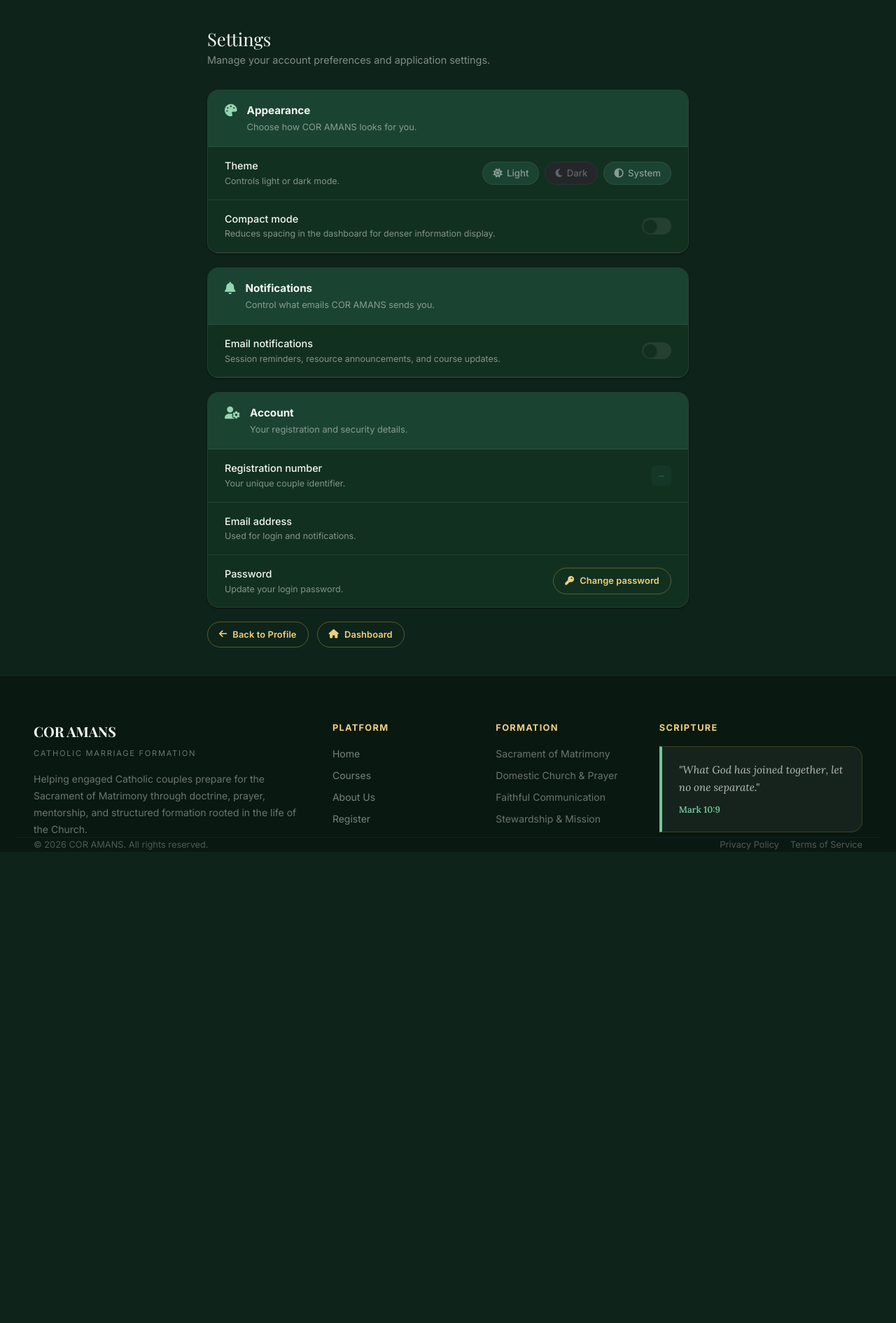
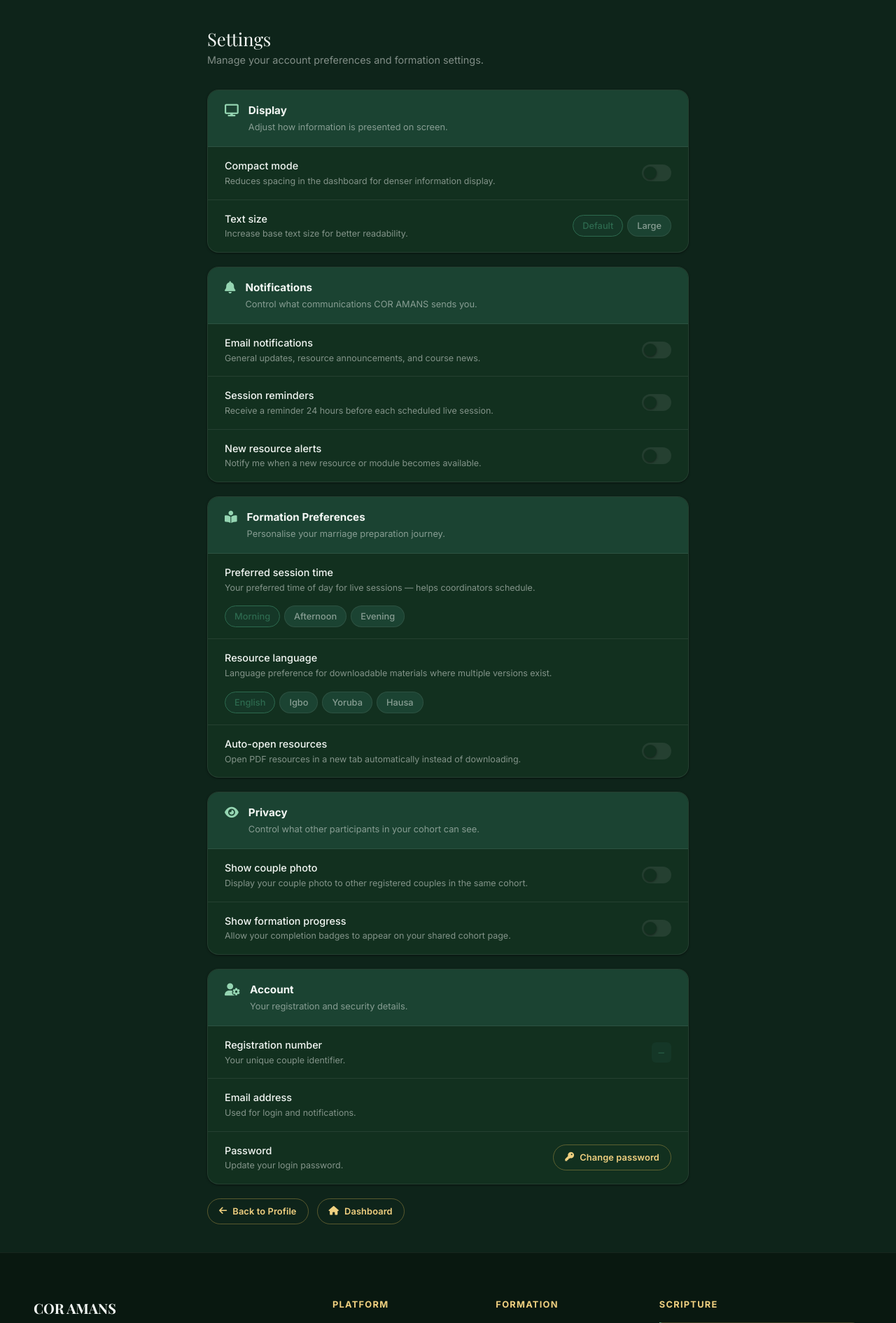
Before and after one commit to DonIzzy01/COR_AMANS, a Flask app: template templates/settings.html in a window 1280 px wide. Shown: the part 78-1968 px from the top of the page at 70% size. Before the commit the page ends 1292 px from the top, so only its background shows below. Run offline with Flask 3, Linux system fonts and the light colour scheme; the template is opened without the code that fills it, so the values that code supplies are empty; some libraries are stand-ins or nearby versions; some web fonts are replaced.

Commit message:
CLV 09/07/2026

```diff
--- a/templates/layout.html
+++ b/templates/layout.html
@@ -88,7 +88,6 @@
           {% endif %}
           <a href="{{ url_for('dashboard') }}" class="nav-link" role="menuitem">Dashboard</a>
           <a href="{{ url_for('profile') }}"   class="nav-link" role="menuitem">Profile</a>
-          <a href="{{ url_for('settings') }}" class="nav-link" role="menuitem" title="Settings"><i class="fas fa-gear"></i></a>
           <span id="net-quality" title="Connection quality"></span>
           <button id="theme-toggle" class="btn btn-ghost btn-sm" aria-label="Toggle dark mode" title="Toggle dark mode" style="padding:6px 10px;">
             <i class="fas fa-moon" id="theme-icon"></i>
--- a/templates/profile.html
+++ b/templates/profile.html
@@ -114,6 +114,9 @@
         <a href="{{ url_for('change_password') }}" class="btn btn-ghost btn-sm">
           <i class="fas fa-key"></i> Change Password
         </a>
+        <a href="{{ url_for('settings') }}" class="btn btn-ghost btn-sm">
+          <i class="fas fa-sliders"></i> Settings
+        </a>
         {% if user.is_paid %}
         <a href="{{ url_for('dashboard') }}" class="btn btn-primary btn-sm">
           <i class="fas fa-house"></i> Dashboard
--- a/templates/settings.html
+++ b/templates/settings.html
@@ -6,31 +6,16 @@
 
   <div style="margin-bottom:2rem;">
     <h1 style="font-size:1.6rem;margin-bottom:0.25rem;">Settings</h1>
-    <p style="color:var(--muted);font-size:0.9rem;">Manage your account preferences and application settings.</p>
+    <p style="color:var(--muted);font-size:0.9rem;">Manage your account preferences and formation settings.</p>
   </div>
 
-  <!-- ── Appearance ────────────────────────────────────── -->
-  <div class="settings-card" id="appearance">
+  <!-- ── Display ──────────────────────────────────────── -->
+  <div class="settings-card" id="display">
     <div class="settings-card__header">
-      <i class="fas fa-palette" style="color:var(--sage);"></i>
+      <i class="fas fa-display" style="color:var(--sage);"></i>
       <div>
-        <div class="settings-card__title">Appearance</div>
-        <div class="settings-card__desc">Choose how COR AMANS looks for you.</div>
-      </div>
-    </div>
-
-    <div class="settings-row">
-      <div class="settings-row__label">
-        <span>Theme</span>
-        <span class="settings-row__hint">Controls light or dark mode.</span>
-      </div>
-      <div class="theme-options" id="theme-picker">
-        {% for val, label, icon in [('light','Light','fa-sun'),('dark','Dark','fa-moon'),('system','System','fa-circle-half-stroke')] %}
-        <button class="theme-opt {{ 'active' if prefs.theme == val }}" data-theme="{{ val }}">
-          <i class="fas {{ icon }}"></i>
-          <span>{{ label }}</span>
-        </button>
-        {% endfor %}
+        <div class="settings-card__title">Display</div>
+        <div class="settings-card__desc">Adjust how information is presented on screen.</div>
       </div>
     </div>
 
@@ -44,6 +29,18 @@
         <span class="toggle-track"></span>
       </label>
     </div>
+
+    <div class="settings-row" style="border-bottom:none;">
+      <div class="settings-row__label">
+        <span>Text size</span>
+        <span class="settings-row__hint">Increase base text size for better readability.</span>
+      </div>
+      <div class="pill-group" id="text-size-picker">
+        {% for val, label in [('default','Default'),('large','Large')] %}
+        <button class="pill-opt {{ 'active' if (prefs.text_size or 'default') == val }}" data-value="{{ val }}" data-pref="text_size">{{ label }}</button>
+        {% endfor %}
+      </div>
+    </div>
   </div>
 
   <!-- ── Notifications ─────────────────────────────────── -->
@@ -52,17 +49,118 @@
       <i class="fas fa-bell" style="color:var(--sage);"></i>
       <div>
         <div class="settings-card__title">Notifications</div>
-        <div class="settings-card__desc">Control what emails COR AMANS sends you.</div>
+        <div class="settings-card__desc">Control what communications COR AMANS sends you.</div>
       </div>
     </div>
 
     <div class="settings-row">
       <div class="settings-row__label">
         <span>Email notifications</span>
-        <span class="settings-row__hint">Session reminders, resource announcements, and course updates.</span>
+        <span class="settings-row__hint">General updates, resource announcements, and course news.</span>
       </div>
       <label class="toggle-switch">
         <input type="checkbox" id="email-notifications" {{ 'checked' if prefs.email_notifications }}>
+        <span class="toggle-track"></span>
+      </label>
+    </div>
+
+    <div class="settings-row">
+      <div class="settings-row__label">
+        <span>Session reminders</span>
+        <span class="settings-row__hint">Receive a reminder 24 hours before each scheduled live session.</span>
+      </div>
+      <label class="toggle-switch">
+        <input type="checkbox" id="session-reminders" {{ 'checked' if prefs.session_reminders }}>
+        <span class="toggle-track"></span>
+      </label>
+    </div>
+
+    <div class="settings-row" style="border-bottom:none;">
+      <div class="settings-row__label">
+        <span>New resource alerts</span>
+        <span class="settings-row__hint">Notify me when a new resource or module becomes available.</span>
+      </div>
+      <label class="toggle-switch">
+        <input type="checkbox" id="resource-alerts" {{ 'checked' if prefs.resource_alerts }}>
+        <span class="toggle-track"></span>
+      </label>
+    </div>
+  </div>
+
+  <!-- ── Formation ─────────────────────────────────────── -->
+  <div class="settings-card" id="formation">
+    <div class="settings-card__header">
+      <i class="fas fa-book-open-reader" style="color:var(--sage);"></i>
+      <div>
+        <div class="settings-card__title">Formation Preferences</div>
+        <div class="settings-card__desc">Personalise your marriage preparation journey.</div>
+      </div>
+    </div>
+
+    <div class="settings-row">
+      <div class="settings-row__label">
+        <span>Preferred session time</span>
+        <span class="settings-row__hint">Your preferred time of day for live sessions — helps coordinators schedule.</span>
+      </div>
+      <div class="pill-group" id="session-time-picker">
+        {% for val, label in [('morning','Morning'),('afternoon','Afternoon'),('evening','Evening')] %}
+        <button class="pill-opt {{ 'active' if (prefs.preferred_session_time or 'morning') == val }}" data-value="{{ val }}" data-pref="preferred_session_time">{{ label }}</button>
+        {% endfor %}
+      </div>
+    </div>
+
+    <div class="settings-row">
+      <div class="settings-row__label">
+        <span>Resource language</span>
+        <span class="settings-row__hint">Language preference for downloadable materials where multiple versions exist.</span>
+      </div>
+      <div class="pill-group" id="lang-picker">
+        {% for val, label in [('english','English'),('igbo','Igbo'),('yoruba','Yoruba'),('hausa','Hausa')] %}
+        <button class="pill-opt {{ 'active' if (prefs.resource_language or 'english') == val }}" data-value="{{ val }}" data-pref="resource_language">{{ label }}</button>
+        {% endfor %}
+      </div>
+    </div>
+
+    <div class="settings-row" style="border-bottom:none;">
+      <div class="settings-row__label">
+        <span>Auto-open resources</span>
+        <span class="settings-row__hint">Open PDF resources in a new tab automatically instead of downloading.</span>
+      </div>
+      <label class="toggle-switch">
+        <input type="checkbox" id="auto-open-resources" {{ 'checked' if prefs.auto_open_resources }}>
+        <span class="toggle-track"></span>
+      </label>
+    </div>
+  </div>
+
+  <!-- ── Privacy ────────────────────────────────────────── -->
+  <div class="settings-card" id="privacy">
+    <div class="settings-card__header">
+      <i class="fas fa-eye" style="color:var(--sage);"></i>
+      <div>
+        <div class="settings-card__title">Privacy</div>
+        <div class="settings-card__desc">Control what other participants in your cohort can see.</div>
+      </div>
+    </div>
+
+    <div class="settings-row">
+      <div class="settings-row__label">
+        <span>Show couple photo</span>
+        <span class="settings-row__hint">Display your couple photo to other registered couples in the same cohort.</span>
+      </div>
+      <label class="toggle-switch">
+        <input type="checkbox" id="show-photo" {{ 'checked' if prefs.show_photo }}>
+        <span class="toggle-track"></span>
+      </label>
+    </div>
+
+    <div class="settings-row" style="border-bottom:none;">
+      <div class="settings-row__label">
+        <span>Show formation progress</span>
+        <span class="settings-row__hint">Allow your completion badges to appear on your shared cohort page.</span>
+      </div>
+      <label class="toggle-switch">
+        <input type="checkbox" id="show-progress" {{ 'checked' if prefs.show_progress }}>
         <span class="toggle-track"></span>
       </label>
     </div>
@@ -153,22 +251,21 @@
 .settings-row__label span:first-child { font-size: 0.9rem; font-weight: 500; color: var(--charcoal); }
 .settings-row__hint  { font-size: 0.78rem; color: var(--muted); }
 
-/* Theme picker */
-.theme-options { display: flex; gap: 0.5rem; }
-.theme-opt {
-  display: flex; align-items: center; gap: 0.4rem;
-  padding: 6px 14px;
+/* Pill group (replaces theme picker) */
+.pill-group { display: flex; gap: 0.375rem; flex-wrap: wrap; }
+.pill-opt {
+  padding: 5px 13px;
   border: 1.5px solid var(--border);
   border-radius: var(--r-full);
   background: var(--surface);
   color: var(--muted);
-  font-size: 0.825rem;
+  font-size: 0.8rem;
   font-weight: 500;
   cursor: pointer;
   transition: all 0.15s;
 }
-.theme-opt:hover { border-color: var(--sage); color: var(--forest); }
-.theme-opt.active {
+.pill-opt:hover { border-color: var(--sage); color: var(--forest); }
+.pill-opt.active {
   border-color: var(--forest);
   background: var(--foam);
   color: var(--forest);
@@ -202,26 +299,35 @@
 {% block scripts %}
 <script>
 (function(){
-  // Theme picker
-  document.querySelectorAll('.theme-opt').forEach(function(btn){
-    btn.addEventListener('click', function(){
-      var t = btn.dataset.theme;
-      document.querySelectorAll('.theme-opt').forEach(function(b){ b.classList.remove('active'); });
-      btn.classList.add('active');
-      localStorage.setItem('ca-theme', t);
-      var dark = t === 'dark' || (t === 'system' && window.matchMedia('(prefers-color-scheme: dark)').matches);
-      document.documentElement.setAttribute('data-theme', dark ? 'dark' : 'light');
-      savePref('theme', t);
+  // Pill group pickers
+  document.querySelectorAll('.pill-group').forEach(function(group){
+    group.querySelectorAll('.pill-opt').forEach(function(btn){
+      btn.addEventListener('click', function(){
+        group.querySelectorAll('.pill-opt').forEach(function(b){ b.classList.remove('active'); });
+        btn.classList.add('active');
+        savePref(btn.dataset.pref, btn.dataset.value);
+        if (btn.dataset.pref === 'text_size') {
+          document.documentElement.style.fontSize = btn.dataset.value === 'large' ? '17px' : '';
+        }
+      });
     });
   });
 
   // Toggle switches
-  ['compact-mode','email-notifications'].forEach(function(id){
+  var toggleMap = {
+    'compact-mode':        'compact_mode',
+    'email-notifications': 'email_notifications',
+    'session-reminders':   'session_reminders',
+    'resource-alerts':     'resource_alerts',
+    'auto-open-resources': 'auto_open_resources',
+    'show-photo':          'show_photo',
+    'show-progress':       'show_progress'
+  };
+  Object.keys(toggleMap).forEach(function(id){
     var el = document.getElementById(id);
     if (!el) return;
     el.addEventListener('change', function(){
-      var key = id === 'compact-mode' ? 'compact_mode' : 'email_notifications';
-      savePref(key, el.checked);
+      savePref(toggleMap[id], el.checked);
       if (id === 'compact-mode') {
         document.body.classList.toggle('compact', el.checked);
       }
```
